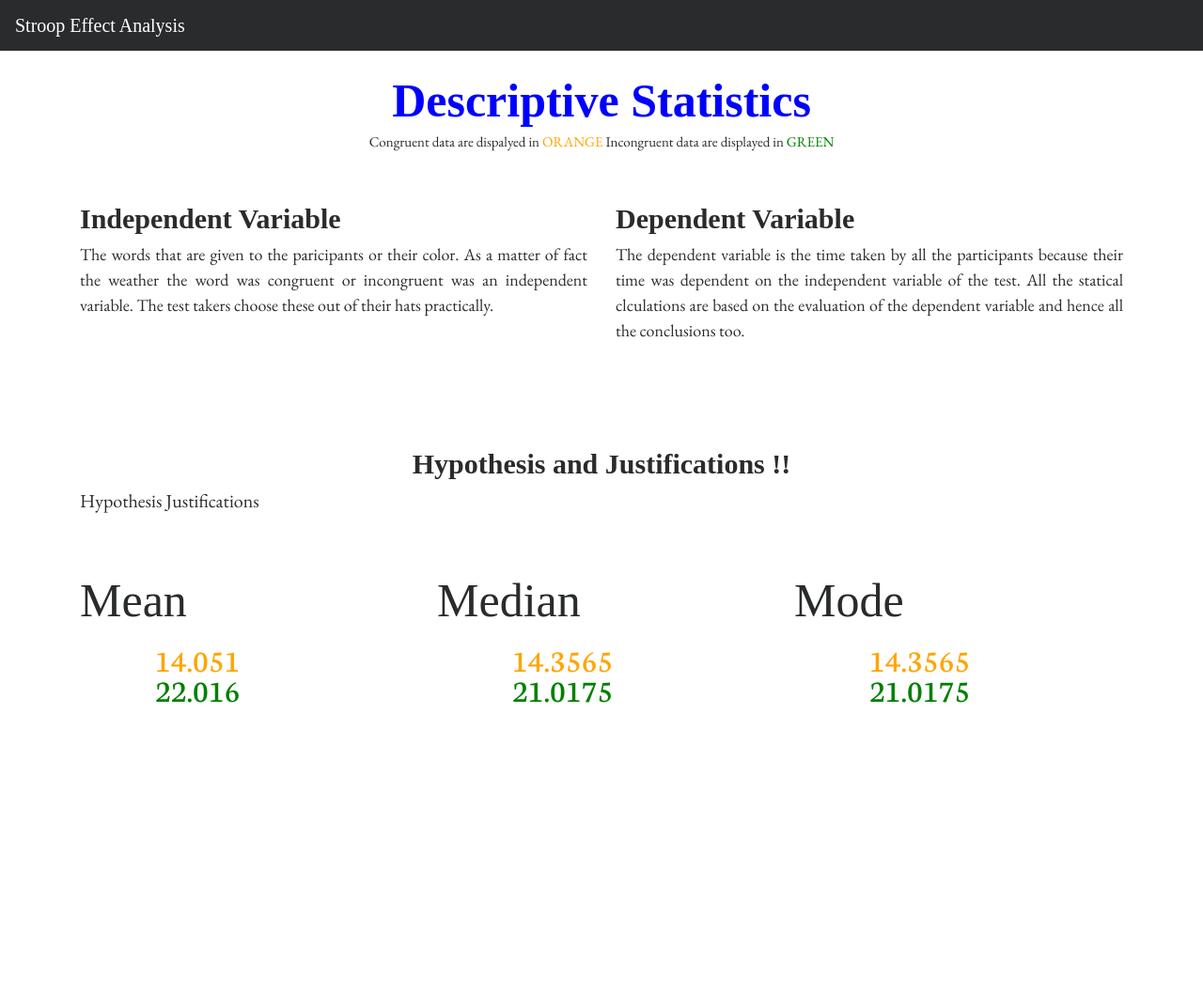
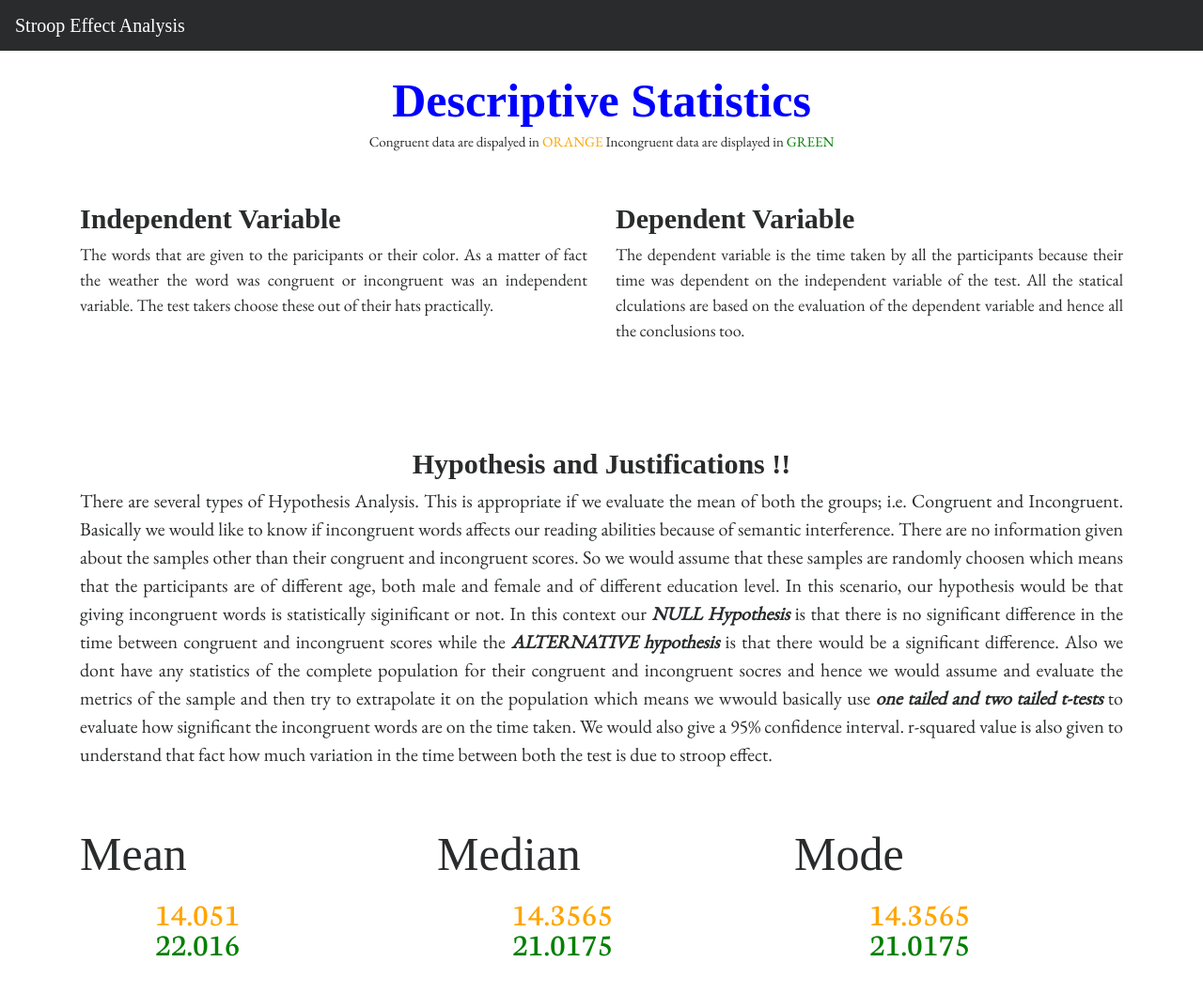
Before and after one commit to MayukhSobo/stroop_effect, a Jekyll site: the page built from statistics.html, in a window 1280 px wide and 1094 px high. Shown: the top 1057 px of the window at 94% size. Built offline with Jekyll 4.4.1, drawn with Linux system fonts in a browser that asks for light colours; nearby versions of some CDN libraries; some web fonts are replaced.

Commit message:
Modified the Hypothesis description in statictics.html

```diff
--- a/statistics.html
+++ b/statistics.html
@@ -39,8 +39,8 @@ layout: default
 	<div class="row">
       <div class="col">
         <h2> <div class="wow zoomIn"> Hypothesis and Justifications !!</div> </h2>
-        <div class="wow zoomIn"> <p>
-			Hypothesis Justifications </p>
+        <div class="wow zoomIn">
+        	<p> There are several types of Hypothesis Analysis. This is appropriate if we evaluate the mean of both the groups; i.e. Congruent and Incongruent. Basically we would like to know if incongruent words affects our reading abilities because of semantic interference. There are no information given about the samples other than their congruent and incongruent scores. So we would assume that these samples are randomly choosen which means that the participants are of different age, both male and female and of different education level. In this scenario, our hypothesis would be that giving incongruent words is statistically siginificant or not. In this context our <em> NULL Hypothesis</em> is that there is no significant difference in the time between congruent and incongruent scores while the <em> ALTERNATIVE hypothesis </em> is that there would be a significant difference. Also we dont have any statistics of the complete population for their congruent and incongruent socres and hence we would assume and evaluate the metrics of the sample and then try to extrapolate it on the population which means we wwould basically use <em> one tailed and two tailed t-tests</em> to evaluate how significant the incongruent words are on the time taken. We would also give a 95% confidence interval. r-squared value is also given to understand that fact how much variation in the time between both the test is due to stroop effect.</p>
 		</div>
       </div>
   	</div>
```
